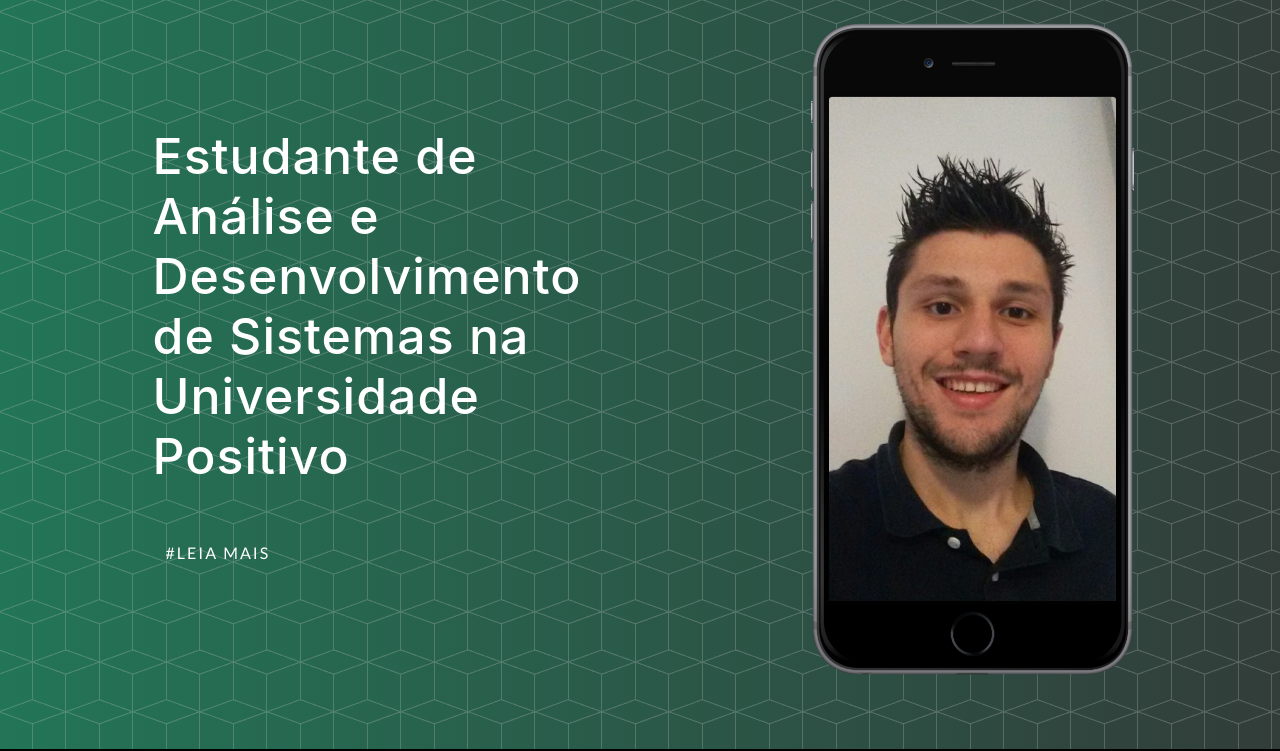
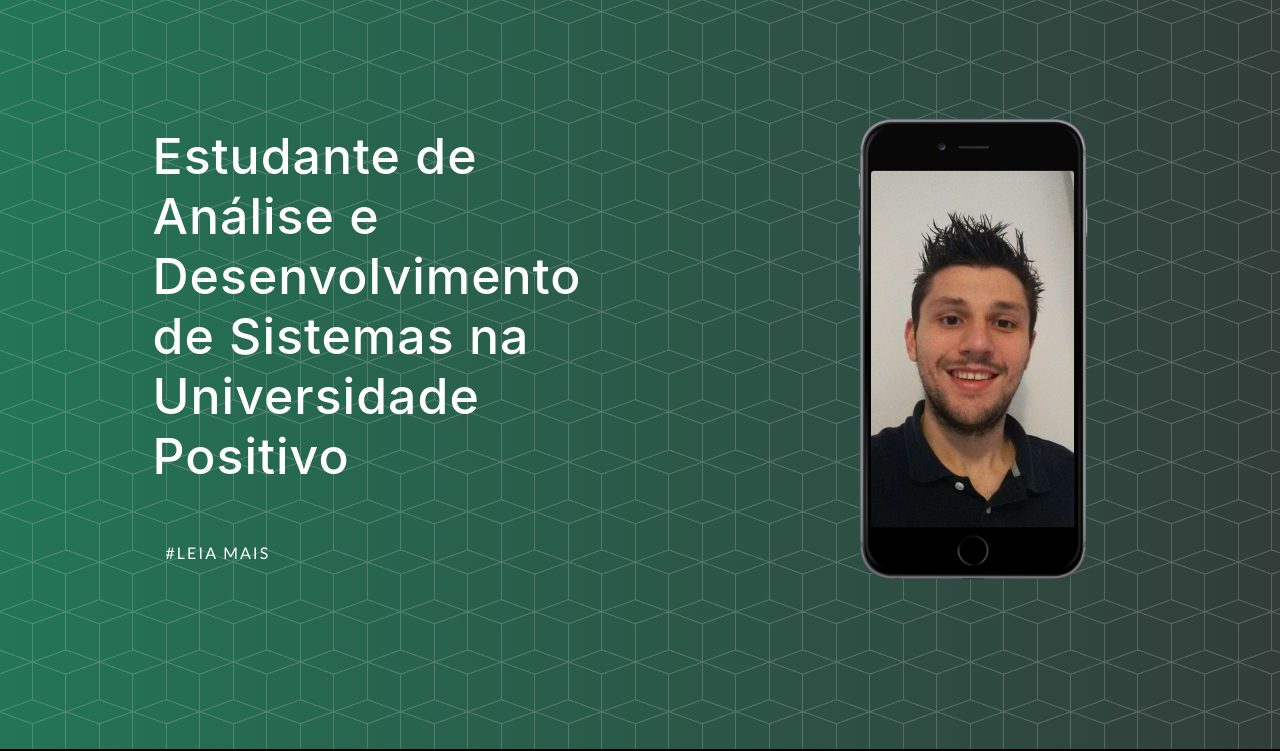
Before and after one commit to marcelocezario/marcelocezario.github.io, a website with bundled scripts: page index.html in a window 1280 px wide. Shown: the part 51-802 px from the top of the page. Built offline with nearby package versions, Linux system fonts and the light colour scheme; no server answers; a web font is replaced by a local one.

Commit message:
Alterando o tamanho da imagem do telefone na seção inicial

```diff
--- a/css/new-age-marcelo.css
+++ b/css/new-age-marcelo.css
@@ -195,7 +195,7 @@
     font-size: 50px;
   }
   header.masthead .device-container {
-    max-width: 325px;
+    max-width: 230px;
   }
 }
 
```
